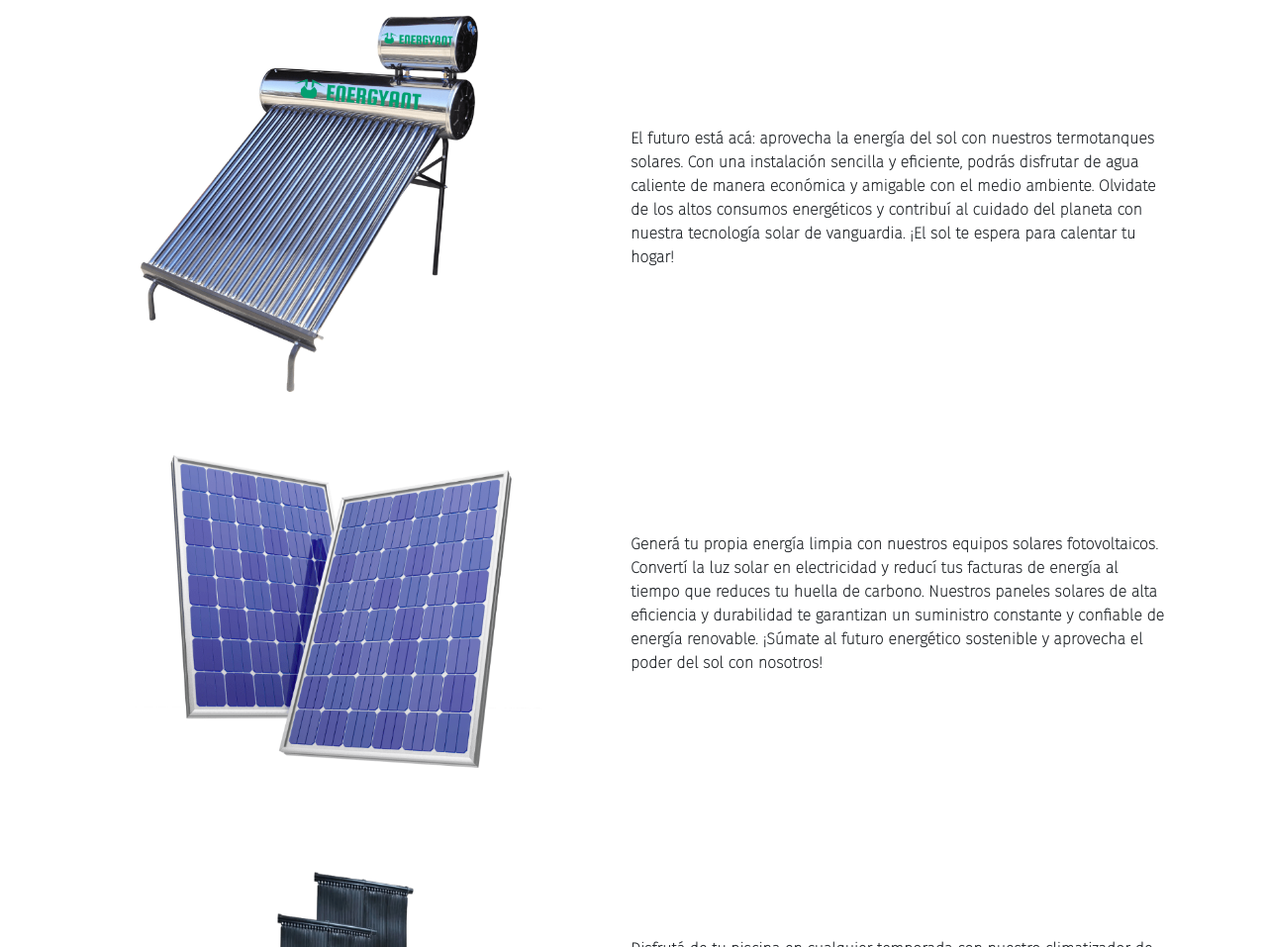
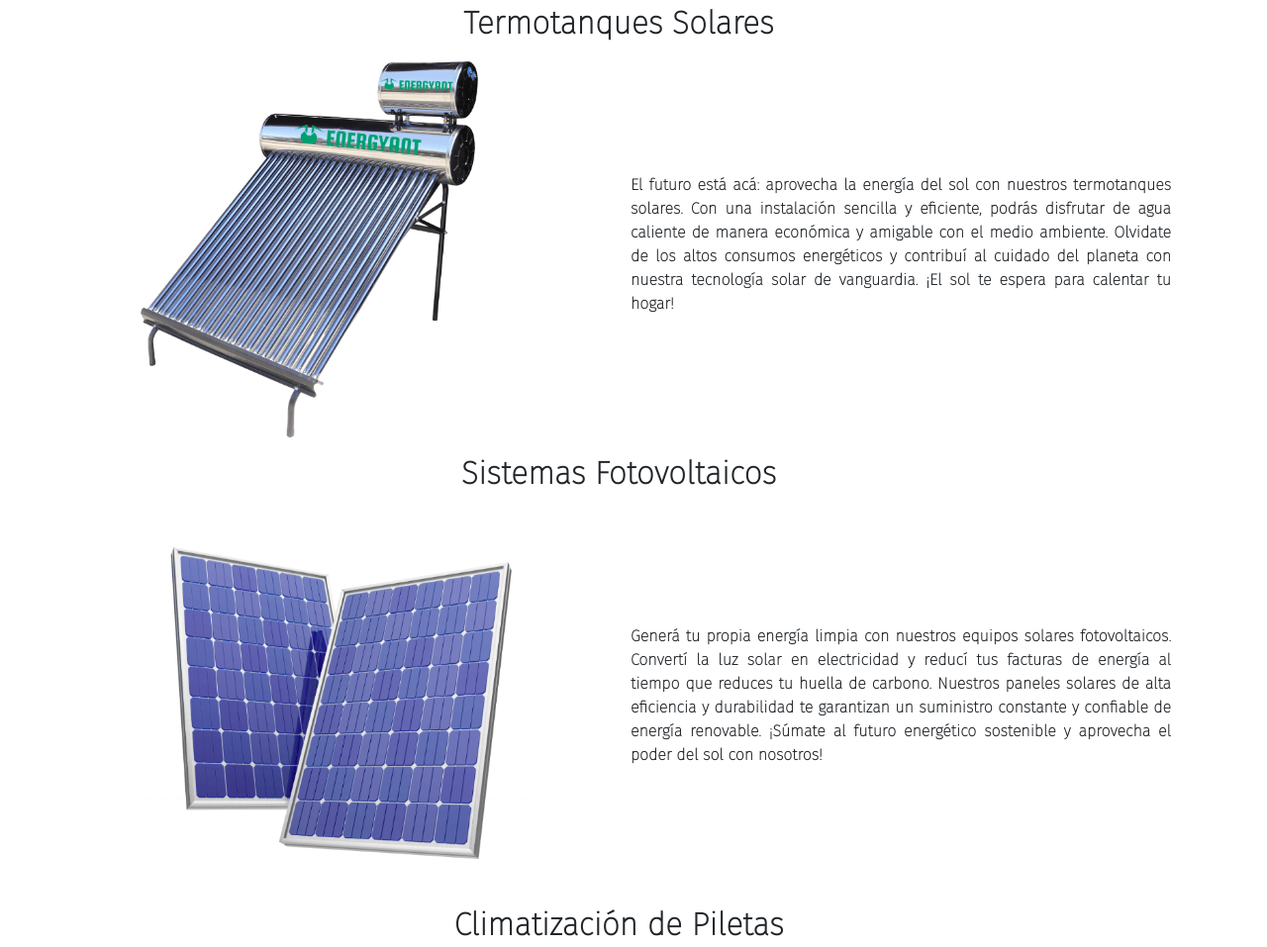
Before and after one commit to mezqui/Energyant, a website: page paginas/energia-solar.html in a window 1280 px wide. Shown: the part 279-1236 px from the top of the page at 99% size. Drawn offline with nearby package versions, Linux system fonts and the light colour scheme.

Commit message:
pequeñoscambios

```diff
--- a/paginas/energia-solar.html
+++ b/paginas/energia-solar.html
@@ -70,18 +70,22 @@
     <main class="mainEnergia">
         <div class="container">
             <div class="row" style="align-items: center;">
+                <h2>Termotanques Solares</h2>
                 <img src="../imagenes/termo-solar.png" class="col-sm-12 col-md-6" alt="imagen de termotanque solar">
                 <p class="col-sm-12 col-md-6">El futuro está acá: aprovecha la energía del sol con nuestros termotanques solares. Con una instalación sencilla y eficiente, podrás disfrutar de agua caliente de manera económica y amigable con el medio ambiente. Olvidate de los altos consumos energéticos y contribuí al cuidado del planeta con nuestra tecnología solar de vanguardia. ¡El sol te espera para calentar tu hogar!</p>
             </div>
             <div class="row" style="align-items: center;">
+                <h2>Sistemas Fotovoltaicos</h2>
                 <img src="../imagenes/panel-solar.png" class="col-sm-12 col-md-6" alt="imagen panel solar fotovoltaico">
                 <p class="col-sm-12 col-md-6">Generá tu propia energía limpia con nuestros equipos solares fotovoltaicos. Convertí la luz solar en electricidad y reducí tus facturas de energía al tiempo que reduces tu huella de carbono. Nuestros paneles solares de alta eficiencia y durabilidad te garantizan un suministro constante y confiable de energía renovable. ¡Súmate al futuro energético sostenible y aprovecha el poder del sol con nosotros!</p>
             </div>
             <div class="row" style="align-items: center;">
+                <h2>Climatización de Piletas</h2>
                 <img src="../imagenes/conector-solar.png" class="col-sm-12 col-md-6" alt="climatizador de piletas">
                 <p class="col-sm-12 col-md-6">Disfrutá de tu piscina en cualquier temporada con nuestro climatizador de piletas. Con tecnología avanzada, regulación de temperatura y un diseño eficiente, podrás mantener el agua de tu pileta a la temperatura ideal durante todo el año. No dejes que las estaciones dicten cuándo podes disfrutar de un refrescante chapuzón. ¡Controla tu comodidad y disfruta de tu piscina cuando quieras con nuestro climatizador de última generación!</p>
             </div>
             <div class="row" style="align-items: center;">
+                <h2>Sistemas Huawei FusionSolar</h2>
                 <img src="../imagenes/bateria-huawei.jpeg" alt="imagen Bateria Huawei FusionSolar" class="col-sm-12 col-md-6">
                 <p class="col-sm-12 col-md-6">¡Potenciá tu hogar con energía solar y nuestras baterías certificadas Huawei FusionSolar! Somos instaladores certificados y estamos emocionados de ofrecerte soluciones de almacenamiento de energía solar de alta calidad. Con las baterías Huawei, podrás aprovechar al máximo la energía generada por tus paneles solares, almacenando el exceso de energía para utilizarlo cuando más lo necesites, incluso durante la noche o en días nublados. Disfrutá de la independencia energética y contribuí al cuidado del medio ambiente con nuestro sistema confiable y eficiente.</p>
             </div>
@@ -92,7 +96,7 @@
         <div class="footer__piso">
             <img src="../imagenes/energyant.png" alt="logo Energyant" class="logo" width="150" height="90">
             <div class="footer__piso__derechos">
-                <p><span class="copy">Energyant © 2023.</span> Todos los derechos reservados.</p>
+                <p class="footer__piso__derechos__texto"><span class="copy">Energyant © 2023.</span> Todos los derechos reservados.</p>
             </div>
         </div>
       </footer>
--- a/scss/_energia.scss
+++ b/scss/_energia.scss
@@ -5,3 +5,8 @@
     font-weight: bold;
     font-size: medium;
 }
+
+h2{
+    text-align: center;
+    font-weight: bolder;
+}
--- a/scss/_general.scss
+++ b/scss/_general.scss
@@ -14,6 +14,9 @@
     align-self: center;
     color: white;
     padding-right: 2em;
+    &__texto{
+        text-align: center;
+    }
 }
 
 
@@ -28,3 +31,7 @@
     font-weight: bold;
     font-size: medium;
 }
+
+p{
+    text-align: justify;
+}
```
Also changed, not shown: paginas/contacto.html (+1 -1 lines), paginas/hogar-inteligente.html (+1 -1 lines), paginas/por-que-elegirnos.html (+1 -1 lines), css/main.css.
